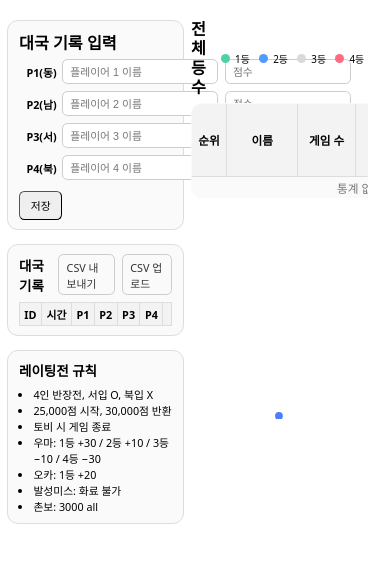
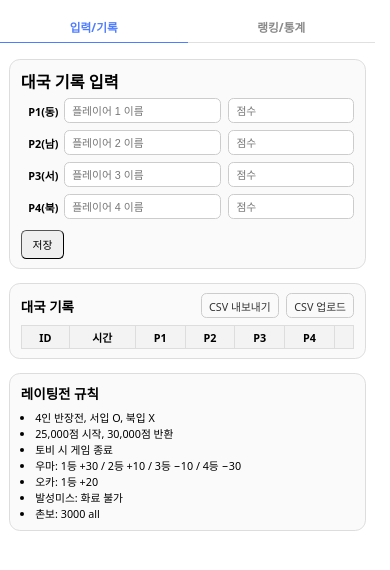
Before and after one commit to nuclyee72/mahjong_rating_system, a Python web app: template templates/index.html in a window 390 px wide. Shown: the part 112-682 px from the top of the page. Run offline with Jinja, Linux system fonts and the light colour scheme; the template is opened without the code that fills it: most values are stand-ins (such as "Sample title", 1, 10 or a date in 2020); lists and menus that the app fills with data are empty.

Commit message:
feat: mobile fullscreen panel swipe (left/right panel full width)

```diff
--- a/static/script.js
+++ b/static/script.js
@@ -2203,63 +2203,73 @@ function setupRankTrendFilters() {
   });
 }
 
-// ======================= 모바일 Right Panel 스와이프 =======================
+// ======================= 모바일 풀스크린 패널 슬라이드 =======================
 
 function setupMobileSwipe() {
   if (window.innerWidth > 700) return;
 
   document.querySelectorAll('.view').forEach(view => {
-    const rightPanel = view.querySelector('.right-panel');
-    if (!rightPanel) return;
-
-    const sections = Array.from(rightPanel.children).filter(el => el.tagName === 'SECTION');
-    if (sections.length === 0) return;
-
-    if (rightPanel.classList.contains('swipe-enabled')) return;
-
+    const layout = view.querySelector('.main-layout');
+    if (!layout) return;
+
+    // 이미 초기화됐으면 스킵
+    if (layout.dataset.mobileInit === '1') return;
+    layout.dataset.mobileInit = '1';
+
+    const leftPanel  = layout.querySelector('.left-panel');
+    const rightPanel = layout.querySelector('.right-panel');
+    if (!leftPanel || !rightPanel) return;
+
+    // 탭 라벨 결정
+    const leftLabel  = '입력/기록';
+    const rightLabel = '랭킹/통계';
+
+    // 탭 UI 생성
+    const tabs = document.createElement('div');
+    tabs.className = 'mobile-panel-tabs';
+    tabs.innerHTML =
+      '<div class="mobile-panel-tab active" data-idx="0">' + leftLabel + '</div>' +
+      '<div class="mobile-panel-tab"         data-idx="1">' + rightLabel + '</div>';
+    layout.insertBefore(tabs, layout.firstChild);
+
+    // track으로 감싸기
     const track = document.createElement('div');
-    track.className = 'swipe-track';
-    sections.forEach(sec => track.appendChild(sec));
-    rightPanel.appendChild(track);
-
-    const dotsWrap = document.createElement('div');
-    dotsWrap.className = 'swipe-dots';
-    sections.forEach((_, i) => {
-      const dot = document.createElement('div');
-      dot.className = 'swipe-dot' + (i === 0 ? ' active' : '');
-      dot.addEventListener('click', () => goToSlide(i));
-      dotsWrap.appendChild(dot);
-    });
-
-    rightPanel.classList.add('swipe-enabled');
-    rightPanel.appendChild(dotsWrap);
-
-    let currentIndex = 0;
-
-    function goToSlide(idx) {
-      currentIndex = Math.max(0, Math.min(idx, sections.length - 1));
-      track.style.transform = 'translateX(-' + (currentIndex * 100) + '%)';
-      dotsWrap.querySelectorAll('.swipe-dot').forEach((d, i) => {
-        d.classList.toggle('active', i === currentIndex);
+    track.className = 'mobile-track';
+    track.appendChild(leftPanel);
+    track.appendChild(rightPanel);
+    layout.appendChild(track);
+
+    let currentIdx = 0;
+
+    function goTo(idx) {
+      currentIdx = idx;
+      track.style.transform = 'translateX(-' + (idx * 100) + '%)';
+      tabs.querySelectorAll('.mobile-panel-tab').forEach((t, i) => {
+        t.classList.toggle('active', i === idx);
       });
     }
 
-    let touchStartX = 0;
-    let touchStartY = 0;
-
-    rightPanel.addEventListener('touchstart', e => {
+    // 탭 클릭
+    tabs.querySelectorAll('.mobile-panel-tab').forEach((tab, i) => {
+      tab.addEventListener('click', () => goTo(i));
+    });
+
+    // 터치 스와이프
+    let touchStartX = 0, touchStartY = 0;
+
+    layout.addEventListener('touchstart', e => {
       touchStartX = e.touches[0].clientX;
       touchStartY = e.touches[0].clientY;
     }, { passive: true });
 
-    rightPanel.addEventListener('touchend', e => {
+    layout.addEventListener('touchend', e => {
       const dx = e.changedTouches[0].clientX - touchStartX;
       const dy = e.changedTouches[0].clientY - touchStartY;
       if (Math.abs(dx) < 40 || Math.abs(dx) < Math.abs(dy)) return;
-      if (dx < 0) goToSlide(currentIndex + 1);
-      else goToSlide(currentIndex - 1);
+      if (dx < 0) goTo(Math.min(currentIdx + 1, 1));
+      else         goTo(Math.max(currentIdx - 1, 0));
     }, { passive: true });
 
-    goToSlide(0);
-  });
-}
+    goTo(0);
+  });
+}
--- a/static/style.css
+++ b/static/style.css
@@ -1158,63 +1158,61 @@ textarea {
   border-radius: 6px;
 }
 
-/* ==================== 모바일 right-panel 스와이프 ==================== */
+/* ==================== 모바일 풀스크린 슬라이드 ==================== */
 @media (max-width: 700px) {
 
+  /* main-layout을 overflow hidden 슬라이더 컨테이너로 */
   .main-layout {
-    gap: 8px;
-    padding: 0 8px;
-  }
-
-  .left-panel {
-    flex: 1;
-    min-width: 0;
-  }
-
-  .right-panel {
-    flex: 1;
-    min-width: 0;
+    display: block;
+    /* flex 해제 */
+    overflow: hidden;
     position: relative;
   }
 
-  /* 슬라이더 트랙 */
-  .right-panel.swipe-enabled {
-    overflow: hidden;
-  }
-
-  .right-panel.swipe-enabled .swipe-track {
+  /* 슬라이드 트랙: left + right를 가로로 나열 */
+  .main-layout .mobile-track {
     display: flex;
-    width: 100%;
-    transition: transform 0.3s cubic-bezier(0.25, 0.46, 0.45, 0.94);
+    transition: transform 0.32s cubic-bezier(0.25, 0.46, 0.45, 0.94);
     will-change: transform;
   }
 
-  .right-panel.swipe-enabled .swipe-track>section {
+  /* 각 패널이 100% 폭 슬라이드 */
+  .main-layout .mobile-track>.left-panel,
+  .main-layout .mobile-track>.right-panel {
     flex: 0 0 100%;
     width: 100%;
     min-width: 0;
     box-sizing: border-box;
+    padding: 0 10px;
   }
 
-  /* 도트 인디케이터 */
-  .swipe-dots {
-    display: flex;
-    justify-content: center;
-    gap: 6px;
-    margin-top: 8px;
+  /* right-panel 내부 section들도 세로로 쌓기 */
+  .right-panel {
+    display: block;
   }
 
-  .swipe-dot {
-    width: 7px;
-    height: 7px;
-    border-radius: 50%;
-    background: #ccc;
-    cursor: pointer;
-    transition: background 0.2s, transform 0.2s;
+  /* 패널 전환 탭 (좌/우) */
+  .mobile-panel-tabs {
+    display: flex;
+    border-bottom: 2px solid #e0e0e0;
+    margin-bottom: 8px;
   }
 
-  .swipe-dot.active {
-    background: #4f7dff;
-    transform: scale(1.3);
+  .mobile-panel-tab {
+    flex: 1;
+    padding: 8px 0;
+    text-align: center;
+    font-size: 13px;
+    font-weight: 600;
+    color: #888;
+    cursor: pointer;
+    border-bottom: 2px solid transparent;
+    margin-bottom: -2px;
+    transition: color 0.2s, border-color 0.2s;
+  }
+
+  .mobile-panel-tab.active {
+    color: #4f7dff;
+    border-bottom-color: #4f7dff;
   }
 }
```
